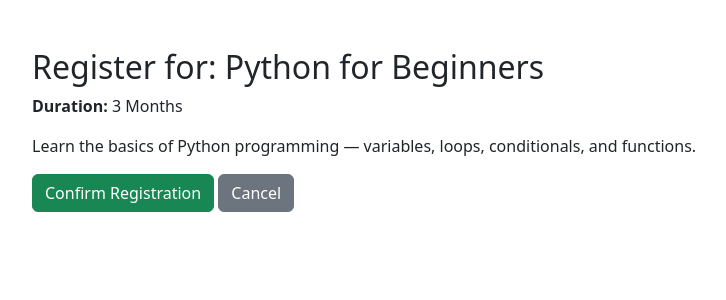
After one commit to nailaanver/course_registration, a Django app: page /register_course/2/ in a window 1280 px wide. The commit adds this page. Shown: the top 300 px of the page, without its empty margins (50-776 px from the left). Run offline with Django 5.2, Linux system fonts and the light colour scheme; data comes from the database, SQL or seed files in the repository; both versions use the stored data as it was after the commit.

Commit message:
add courses and solve image problem

```diff
--- a/course_app/models.py
+++ b/course_app/models.py
@@ -33,7 +33,7 @@ class Course(models.Model):
 class Registration(models.Model):
     student_name = models.CharField(max_length=100)
     course = models.ForeignKey(Course,on_delete=models.CASCADE, related_name='registration')
-    date_registered = models.DateField(auto_now_add=True)
+    date_registered = models.DateTimeField(auto_now_add=True)
 
     def __str__(self):
         return f"{self.student_name} - {self.course.course_name}"
--- /dev/null
+++ b/course_app/templates/register_course.html
@@ -0,0 +1,22 @@
+{% load static %}
+<!DOCTYPE html>
+<html lang="en">
+<head>
+  <meta charset="UTF-8">
+  <title>Register for {{ course.course_name }}</title>
+  <link href="https://cdn.jsdelivr.net/npm/bootstrap@5.3.3/dist/css/bootstrap.min.css" rel="stylesheet">
+</head>
+<body>
+<div class="container mt-5">
+    <h2>Register for: {{ course.course_name }}</h2>
+    <p><strong>Duration:</strong> {{ course.get_duration_display }}</p>
+    <p>{{ course.description }}</p>
+
+    <form method="post">
+        {% csrf_token %}
+        <button type="submit" class="btn btn-success">Confirm Registration</button>
+        <a href="{% url 'student_dashboard' %}" class="btn btn-secondary">Cancel</a>
+    </form>
+</div>
+</body>
+</html>
--- a/course_app/templates/student_dashboard.html
+++ b/course_app/templates/student_dashboard.html
@@ -91,7 +91,7 @@
         {% for course in courses %}
           <div class="col-lg-4 col-md-6 mb-4">
             <div class="card course-card h-100 shadow-sm">
-              <img src="{{ user.course.profile_photo.url }}" class="card-img-top" alt="Course Image">
+            <img src="{{ course.course_image.url }}" class="img-fluid" alt="{{ course.course_name }}">
               <div class="card-body d-flex flex-column">
                 <h6 class="card-title fw-bold text-primary">{{ course.course_name }}</h6>
                 <p class="card-text text-muted small flex-grow-1">{{ course.description|truncatechars:100 }}</p>
--- a/course_app/views.py
+++ b/course_app/views.py
@@ -130,13 +130,16 @@ def add_course(request):
 def register_course(request, course_id):
     course = get_object_or_404(Course, id=course_id)
 
-    # Optional: Save registration
     if request.method == 'POST':
-        Registration.objects.create(student=request.user, course=course)
+        Registration.objects.create(
+            student_name=request.user.username,  # use username or any name
+            course=course
+        )
         return redirect('student_dashboard')
 
     return render(request, 'register_course.html', {'course': course})
 
+
 def course_detail(request, course_id):
     course = get_object_or_404(Course, id=course_id)
     return render(request, 'course_detail.html', {'course': course})
--- a/course_registration/settings.py
+++ b/course_registration/settings.py
@@ -118,8 +118,11 @@ USE_TZ = True
 STATIC_URL = 'static/'
 STATICFILES_DIRS = [BASE_DIR/'static']
 
+import os
+
 MEDIA_URL = '/media/'
 MEDIA_ROOT = os.path.join(BASE_DIR, 'media')
+
 
 
 # Default primary key field type
```
Also changed, not shown: course_app/migrations/0004_alter_registration_date_registered.py (added), db.sqlite3, media/course_images/Web_Development_with_Django.jpeg (added), media/course_images/python_for_beginners.jpeg (renamed from course_images/python_for_beginners.jpeg).
